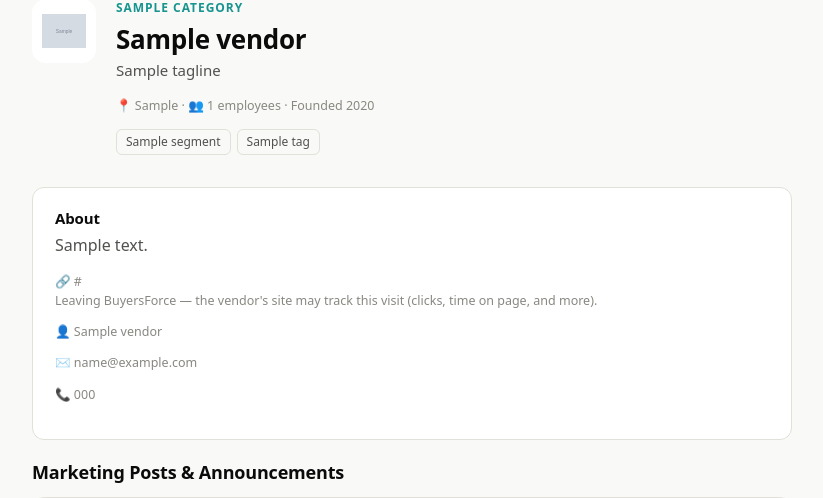
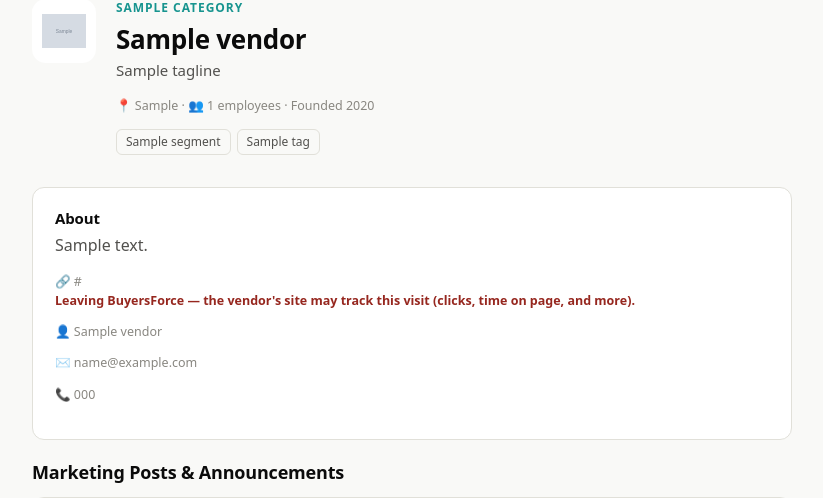
Before and after one commit to yannielli/Buyersforce, a Flask app: page /app/seller/vendors/1 in a window 1280 px wide. Shown: the part 200-698 px from the top of the page, without its empty margins (42-865 px from the left). Run offline with Flask 3, Linux system fonts and the light colour scheme; the visitor is signed in with stand-in values (Sample User, id 1); grey boxes marked "Sample" are stand-in pictures; a database or web service that is not in the repository returns one stand-in record (values such as "Sample title"); some libraries are stand-ins or nearby versions.

Commit message:
Color caution text red so it reads as a real warning
Added a shared .warning-text style (the app's existing critical/red
tone, bold) for text that's actually cautioning the user before they
continue, as opposed to a plain .hint aside. Applied it to the
"leaving BuyersForce -- the vendor's site may track this visit" note
(every vendor website link: buyer vendor page, seller profile/preview,
Compare, an active evaluation's vendor cards, and the shared
marketing-link partial) and the "consider whether this document
contains sensitive info" notes on the two document-upload forms.

Co-Authored-By: Claude Sonnet 5 <noreply@anthropic.com>
Claude-Session: https://claude.ai/code/session_012QpbFC2jxxNCiKoAkzskKv

```diff
--- a/buyersforce/static/css/style.css
+++ b/buyersforce/static/css/style.css
@@ -256,6 +256,14 @@ label { display: block; font-size: 13px; font-weight: 600; margin-bottom: 6px; c
    when the smaller size should stay (e.g. class="hint action-link"). */
 .action-link { color: var(--brand); font-weight: 600; cursor: pointer; }
 .action-link:hover { color: var(--brand-dark); text-decoration: underline; }
+/* A caution the user should actually weigh before continuing -- sharing a
+   document that might hold sensitive info, following a link that takes
+   them off BuyersForce where they can be tracked -- as opposed to a plain
+   .hint aside. Same idea as .action-link but in the app's red/critical
+   tone rather than teal, and not clickable itself. Pair with .hint to
+   keep the smaller size (class="hint warning-text"), or wrap just the
+   cautionary phrase in a <span> when it's part of a longer sentence. */
+.warning-text { color: var(--critical-ink); font-weight: 600; }
 input[type=text], input[type=email], input[type=password], input[type=url],
 input[type=tel], input[type=datetime-local], input[type=number], select, textarea {
   width: 100%; padding: 10px 12px; border-radius: 9px; border: 1px solid var(--border-strong);
--- a/buyersforce/templates/_vendor_content_list_readonly.html
+++ b/buyersforce/templates/_vendor_content_list_readonly.html
@@ -11,7 +11,7 @@
 <div class="listing-card">
   <h4>{{ item.title }}</h4>
   {% if item.kind == 'link' %}
-  <p class="hint" style="margin:6px 0 0;">🔗 <a href="{{ item.url }}" target="_blank" rel="noopener">{{ item.url }}</a><br>{{ EXTERNAL_LINK_PRIVACY_NOTE }}</p>
+  <p class="hint" style="margin:6px 0 0;">🔗 <a href="{{ item.url }}" target="_blank" rel="noopener">{{ item.url }}</a><br><span class="warning-text">{{ EXTERNAL_LINK_PRIVACY_NOTE }}</span></p>
   {% else %}
   <p style="font-size:13.5px; margin:6px 0 0;">{{ item.body }}</p>
   {% endif %}
--- a/buyersforce/templates/buyer/compare.html
+++ b/buyersforce/templates/buyer/compare.html
@@ -61,7 +61,7 @@
     <td>
       {% if v.website %}
       <a href="{{ v.website }}" target="_blank" rel="noopener">{{ v.website }}</a> ↗
-      <div class="hint" style="margin-top:4px;">{{ EXTERNAL_LINK_PRIVACY_NOTE }}</div>
+      <div class="hint warning-text" style="margin-top:4px;">{{ EXTERNAL_LINK_PRIVACY_NOTE }}</div>
       {% else %}—{% endif %}
     </td>
     {% endfor %}
--- a/buyersforce/templates/buyer/evaluations.html
+++ b/buyersforce/templates/buyer/evaluations.html
@@ -145,7 +145,7 @@
     <div class="field" style="margin-top:14px;">
       <label for="project-artifact-files">Already have a document to start from? Attach it (optional)</label>
       <input type="file" name="artifact_files" id="project-artifact-files" multiple>
-      <p class="hint" style="margin-top:4px;">A scorecard, checklist, RFP, or spreadsheet — attached to this project so your team can see it. Before uploading, consider whether it contains sensitive, personal, or confidential information.</p>
+      <p class="hint" style="margin-top:4px;">A scorecard, checklist, RFP, or spreadsheet — attached to this project so your team can see it. <span class="warning-text">Before uploading, consider whether it contains sensitive, personal, or confidential information.</span></p>
     </div>
     <button class="btn btn-primary" type="submit" style="margin-top:14px;">Start project</button>
   </form>
--- a/buyersforce/templates/buyer/project_detail.html
+++ b/buyersforce/templates/buyer/project_detail.html
@@ -269,7 +269,7 @@
         {% if v.website %}
         <p class="hint" style="margin:4px 0 10px;">
           <a href="{{ v.website }}" target="_blank" rel="noopener">{{ v.website }}</a> ↗<br>
-          {{ EXTERNAL_LINK_PRIVACY_NOTE }}
+          <span class="warning-text">{{ EXTERNAL_LINK_PRIVACY_NOTE }}</span>
         </p>
         {% endif %}
         {% if v.overall %}
@@ -394,7 +394,7 @@
 
   {% if can_edit and not is_closed %}
   <form method="post" action="{{ url_for('buyer_project_upload_artifact', project_id=project.id) }}" enctype="multipart/form-data" style="margin-top:16px;">
-    <p class="hint" style="margin-bottom:8px;">Before uploading, consider whether this document contains sensitive, personal, or confidential information &mdash; avoid uploading anything that shouldn't leave your company.</p>
+    <p class="hint warning-text" style="margin-bottom:8px;">Before uploading, consider whether this document contains sensitive, personal, or confidential information &mdash; avoid uploading anything that shouldn't leave your company.</p>
     <div style="display:flex; gap:8px; flex-wrap:wrap;">
       <input type="file" name="artifact_files" multiple style="flex:1; min-width:220px;">
       <button class="btn btn-secondary" type="submit">Upload</button>
--- a/buyersforce/templates/buyer/vendor.html
+++ b/buyersforce/templates/buyer/vendor.html
@@ -33,7 +33,7 @@
       <h3 style="font-size:15px;">About</h3>
       <p>{{ vendor.description }}</p>
       {% if vendor.website %}
-      <p class="hint">🔗 <a href="{{ vendor.website }}" target="_blank" rel="noopener">{{ vendor.website }}</a><br>{{ EXTERNAL_LINK_PRIVACY_NOTE }}</p>
+      <p class="hint">🔗 <a href="{{ vendor.website }}" target="_blank" rel="noopener">{{ vendor.website }}</a><br><span class="warning-text">{{ EXTERNAL_LINK_PRIVACY_NOTE }}</span></p>
       {% endif %}
       {% if vendor.contact_name %}<p class="hint">👤 {{ vendor.contact_name }}</p>{% endif %}
       {% if vendor.contact_email %}<p class="hint">✉️ {{ vendor.contact_email }}</p>{% endif %}
--- a/buyersforce/templates/seller/profile.html
+++ b/buyersforce/templates/seller/profile.html
@@ -59,7 +59,7 @@
     <p class="hint" style="margin:2px 0 10px;">{{ vendor.tagline }}</p>
     <p>{{ vendor.description }}</p>
     {% if vendor.website %}
-    <p class="hint">🔗 <a href="{{ vendor.website }}" target="_blank" rel="noopener">{{ vendor.website }}</a><br>{{ EXTERNAL_LINK_PRIVACY_NOTE }}</p>
+    <p class="hint">🔗 <a href="{{ vendor.website }}" target="_blank" rel="noopener">{{ vendor.website }}</a><br><span class="warning-text">{{ EXTERNAL_LINK_PRIVACY_NOTE }}</span></p>
     {% endif %}
     {% if vendor.contact_name %}<p class="hint">👤 {{ vendor.contact_name }}</p>{% endif %}
     {% if vendor.contact_email %}<p class="hint">✉️ {{ vendor.contact_email }}</p>{% endif %}
--- a/buyersforce/templates/seller/vendor_view.html
+++ b/buyersforce/templates/seller/vendor_view.html
@@ -25,7 +25,7 @@
   <h3 style="font-size:15px;">About</h3>
   <p>{{ vendor.description }}</p>
   {% if vendor.website %}
-  <p class="hint">🔗 <a href="{{ vendor.website }}" target="_blank" rel="noopener">{{ vendor.website }}</a><br>{{ EXTERNAL_LINK_PRIVACY_NOTE }}</p>
+  <p class="hint">🔗 <a href="{{ vendor.website }}" target="_blank" rel="noopener">{{ vendor.website }}</a><br><span class="warning-text">{{ EXTERNAL_LINK_PRIVACY_NOTE }}</span></p>
   {% endif %}
   {% if vendor.contact_name %}<p class="hint">👤 {{ vendor.contact_name }}</p>{% endif %}
   {% if vendor.contact_email %}<p class="hint">✉️ {{ vendor.contact_email }}</p>{% endif %}
```
